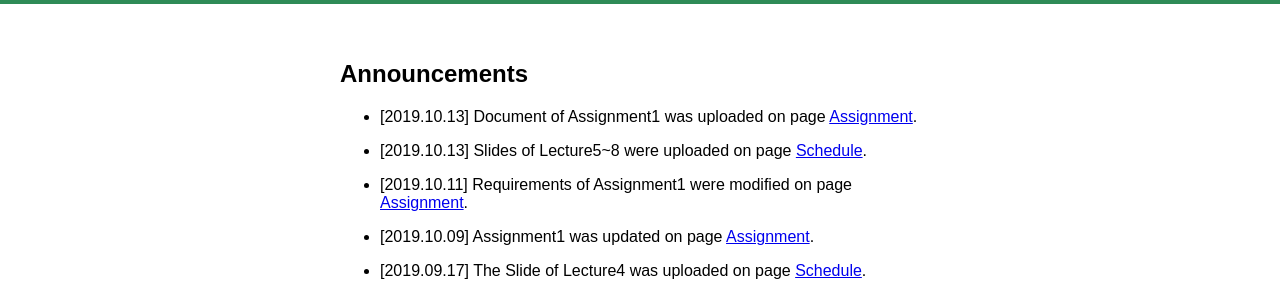
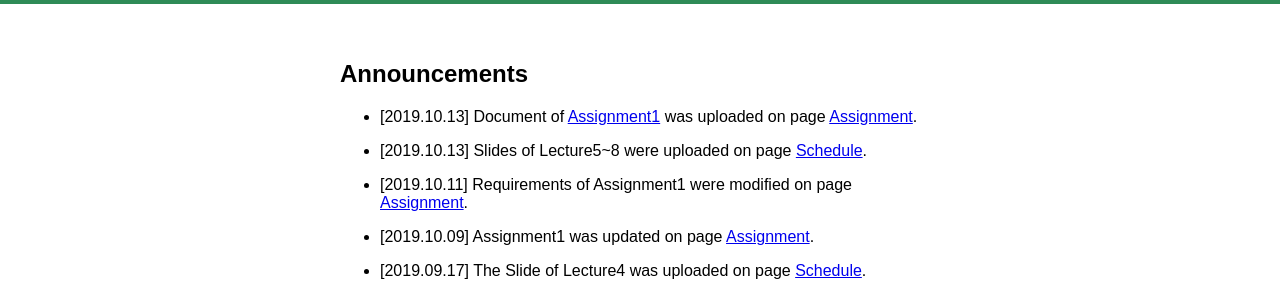
Before and after one commit to sysucg2019/sysucg2019.github.io, a Jekyll site: the page built from index.md, in a window 1280 px wide. Shown: the part 284-580 px from the top of the page. Built offline with Jekyll 4.4.1, drawn with Linux system fonts in a browser that asks for light colours; part of the change alters nothing that is shown.

```diff
--- a/index.md
+++ b/index.md
@@ -4,7 +4,7 @@ title: Computer Graphics (Fall 2019)
 ---
 
 ## Announcements
-- [2019.10.13] Document of Assignment1 was uploaded on page [Assignment](https://sysucg2019.github.io/assignment).
+- [2019.10.13] Document of [Assignment1](https://github.com/sysucg2019/sysucg2019.github.io/raw/master/Assignment1.pdf) was uploaded on page [Assignment](https://sysucg2019.github.io/assignment).
 
 - [2019.10.13] Slides of Lecture5~8 were uploaded on page [Schedule](https://sysucg2019.github.io/schedule).
 
```
